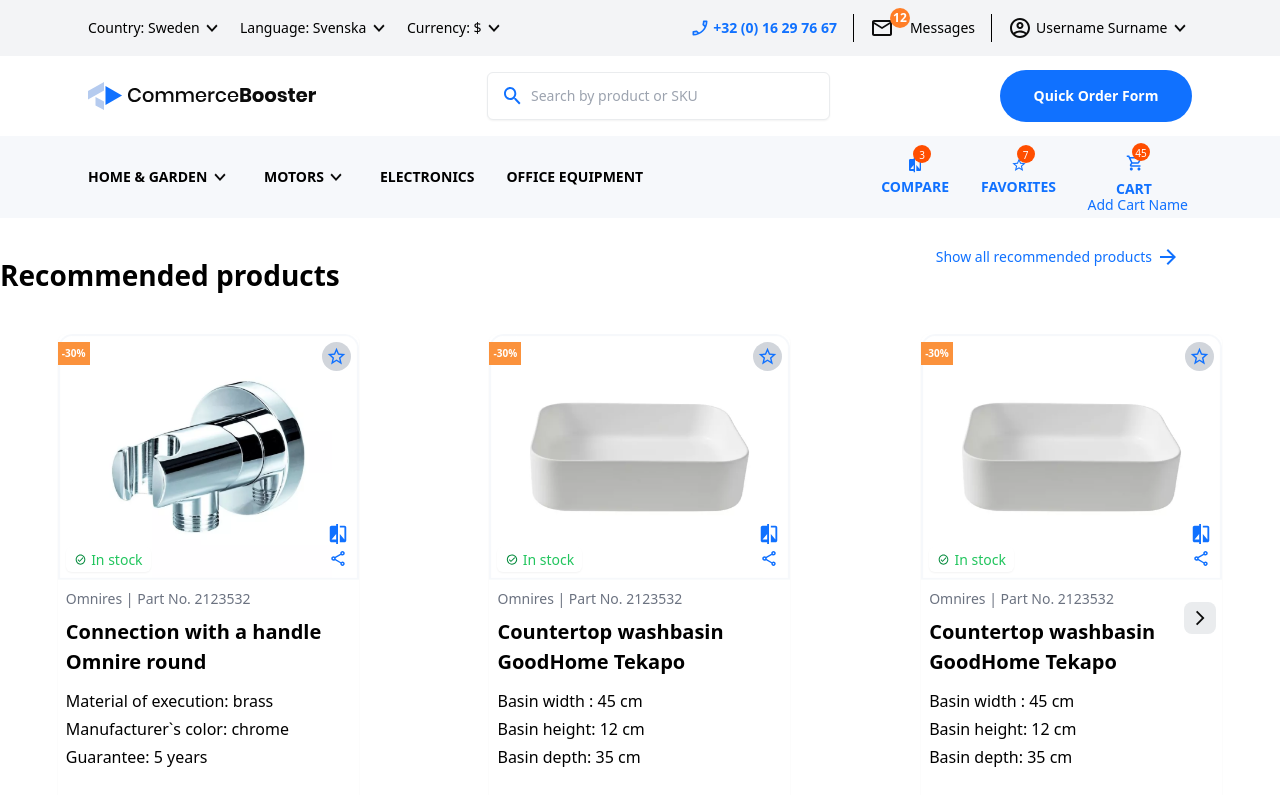
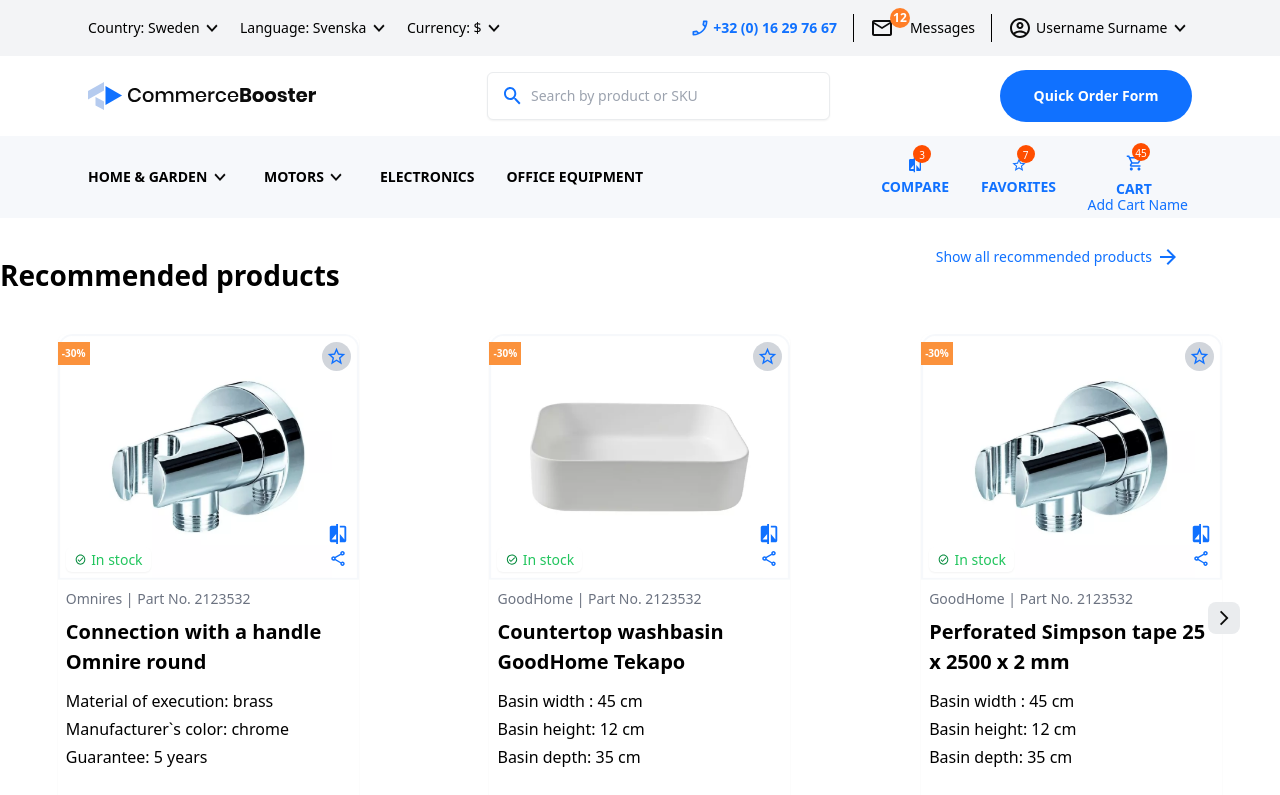
Before and after one commit to darshanbajgain/commerce-booster, a React (Vite) app: page / in a window 1280 px wide. Shown: the top 795 px of the page. Built offline with nearby package versions, Linux system fonts and the light colour scheme.

Commit message:
refactor: adjustment in recommended section

```diff
--- a/src/component/RecommendedProducts/Cards.jsx
+++ b/src/component/RecommendedProducts/Cards.jsx
@@ -35,7 +35,7 @@ const Cards = ({ product }) => {
                 <span className="absolute bottom-2 right-2 px-1 py-1">
                     <img className="w-[14px] h-[15px] lg:w-[18px] lg:h-[19px]" src={shareIcon} />
                 </span>
-                <div className={`absolute bottom-2 left-2 text-[10px] lg:text-[14px] mt-1 shadow-sm px-[8px] py-[2px] rounded-md ${product.expiry ? 'text-red-500' : 'text-green-500'}`}>
+                <div className={`absolute bg-white bottom-2 left-2 text-[10px] lg:text-[14px] mt-1 shadow-sm px-[8px] py-[2px] rounded-md ${product.expiry ? 'text-red-500' : 'text-green-500'}`}>
                     <div className="flex w-full flex-row space-x-1 items-center justify-between">
                         <span>
                             <img className={`w-[6.67px] h-[7.11] lg:w-[13.3px] lg:h-[13.3px] ${product.expiry ? 'hidden' : 'block'}`} src={checkIcon} />
--- a/src/component/RecommendedProducts/RecommenedProduct.jsx
+++ b/src/component/RecommendedProducts/RecommenedProduct.jsx
@@ -29,7 +29,7 @@ const RecommenedProduct = () => {
             id: 2,
             discount: "-30%",
             stockStatus: "In stock",
-            partNumber: "Omnires | Part No. 2123532",
+            partNumber: "GoodHome | Part No. 2123532",
             name: "Countertop washbasin GoodHome Tekapo",
             feat1: "Basin width : 45 cm",
             feat2: "Basin height: 12 cm",
@@ -43,14 +43,14 @@ const RecommenedProduct = () => {
             id: 3,
             discount: "-30%",
             stockStatus: "In stock",
-            partNumber: "Omnires | Part No. 2123532",
-            name: "Countertop washbasin GoodHome Tekapo",
+            partNumber: "GoodHome | Part No. 2123532",
+            name: "Perforated Simpson tape 25 x 2500 x 2 mm",
             feat1: "Basin width : 45 cm",
             feat2: "Basin height: 12 cm",
             feat3: "Basin depth: 35 cm",
             price: "51.00",
             originalPrice: "64.00",
-            image: productImage2
+            image: productImage1
         },
 
         {
@@ -59,13 +59,13 @@ const RecommenedProduct = () => {
             stockStatus: "In stock",
             expiry: "Exp. delivery on Jun 14, 2022",
             partNumber: "Omnires | Part No. 2123532",
-            name: "Countertop washbasin GoodHome Tekapo",
+            name: "AMBER DECOR Bulb 60W,   E27 590",
             feat1: "Basin width : 45 cm",
             feat2: "Basin height: 12 cm",
             feat3: "Basin depth: 35 cm",
             price: "51.00",
             originalPrice: "64.00",
-            image: productImage2
+            image: productImage1
         }
 
 
@@ -100,13 +100,13 @@ const RecommenedProduct = () => {
 
             {/*slider fo large device */}
             <div className="hidden lg:flex flex-col justify-center items-center
-                 bg-bgForSeacrchBorder rounded-lg absolute top-96 right-16 w-8 h-8">
+                 bg-bgForSeacrchBorder rounded-lg absolute top-96 right-10 w-8 h-8">
                 <img src={arrowForwarBlack} className="w-[17.45px] h-[17.45px]" />
             </div>
 
 
-            <div className="container lg:mx-[88px] ">
-                <h1 className="text-center lg:text-start pb-1 pt-6 text-[24px] lg:text-[28px] font-bold lg:mt-3 lg:mb-[34px]">Recommended products</h1>
+            <div className="container xl:mx-[88px] ">
+                <h1 className="text-center lg:text-left pb-1 pt-6 text-[24px] lg:text-[28px] font-bold lg:mt-3 lg:mb-[34px]">Recommended products</h1>
                 <div className="flex justify-around gap-[15px] p-[15px] lg:p-0 ">
                     {
                         cardsToDisplay.map(
```
Also changed, not shown: src/assets/recommended_section/bulbamber.png (added), src/assets/recommended_section/tape.png (added).
